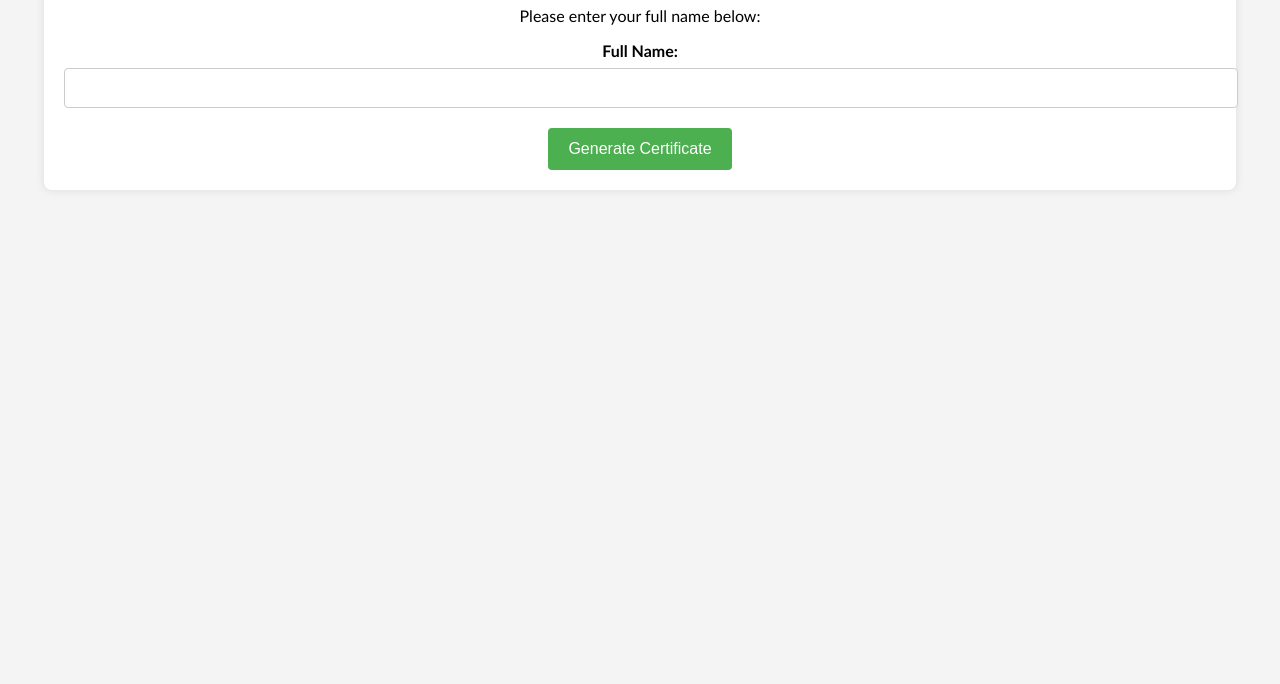
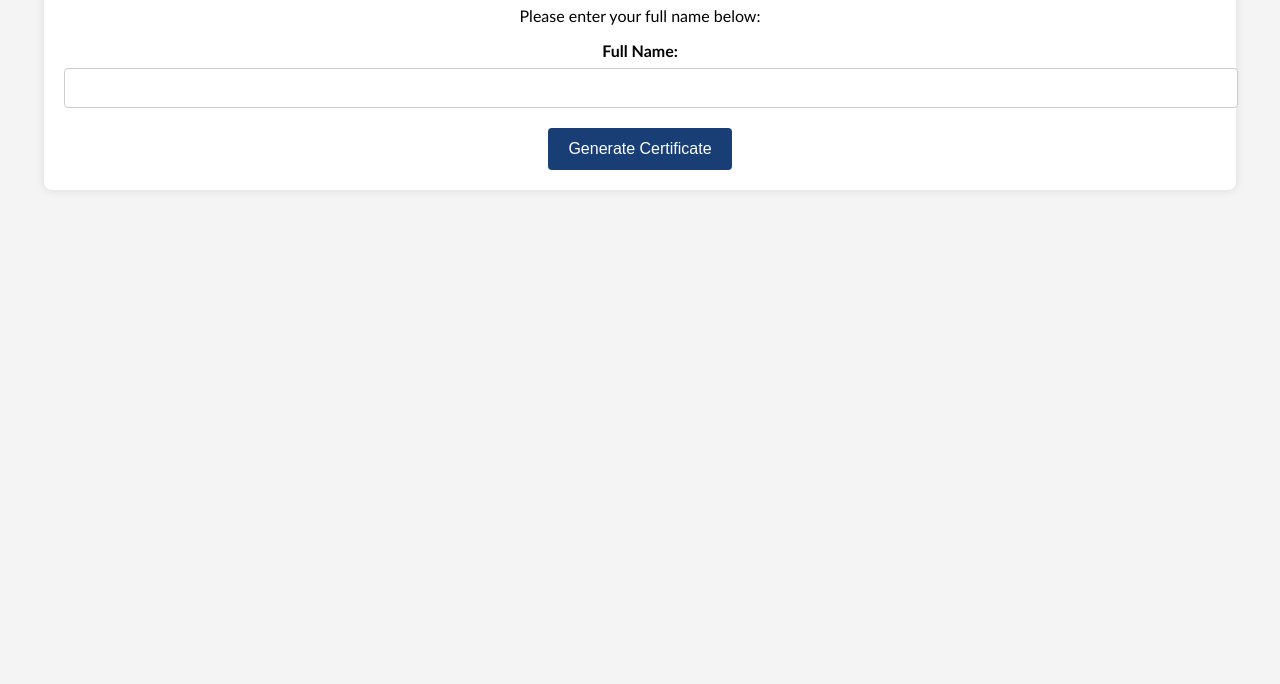
Before and after one commit to dr-pd/LDI, a plain HTML site: page cybersecurity/index.html in a window 1280 px wide. Shown: the part 116-800 px from the top of the page. Drawn offline with nearby package versions, Linux system fonts and the light colour scheme.

Commit message:
Update index.html

```diff
--- a/cybersecurity/index.html
+++ b/cybersecurity/index.html
@@ -40,7 +40,7 @@
             border: 1px solid #ccc;
         }
         input[type="submit"] {
-            background-color: #4CAF50;
+            background-color: #183e75;
             color: white;
             padding: 12px 20px;
             border: none;
```
